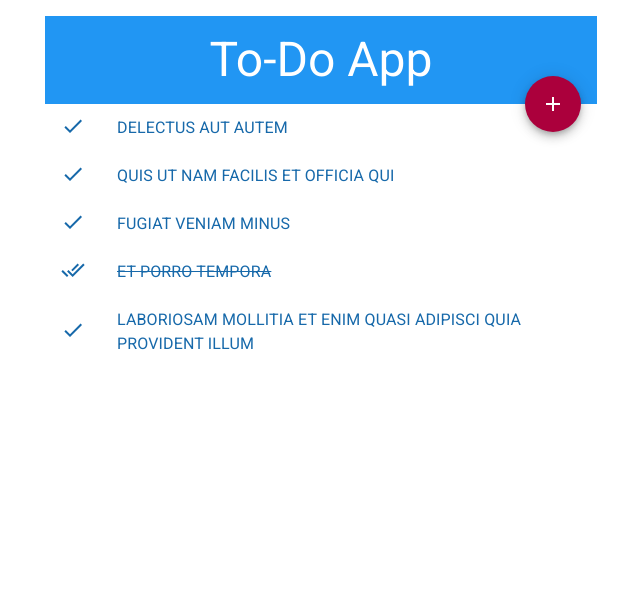
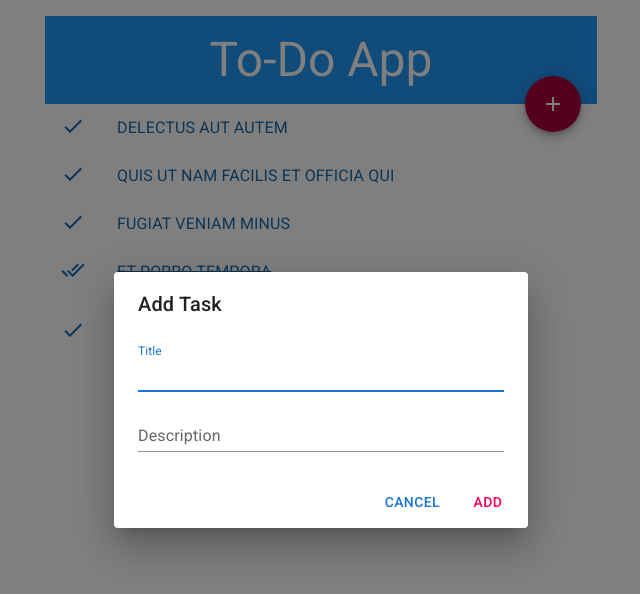
Before and after one commit to nehaniks/to-do, a React (Create React App) app: page / in a window 1280 px wide. Both pictures are taken after a click on the button 872 px from the left and 104 px from the top of the page. Shown: the top 594 px of the page, without its empty margins (319-959 px from the left). Built offline with nearby package versions, Linux system fonts and the light colour scheme; data requests are answered from the project's data file.

Commit message:
add new task

```diff
--- a/src/App.js
+++ b/src/App.js
@@ -1,4 +1,5 @@
 import "./App.css";
+import { useState } from "react";
 
 import TasksList from "./components/tasksList";
 
@@ -6,6 +7,12 @@ import TasksList from "./components/tasksList";
 import Container from "@mui/material/Container";
 import Fab from "@mui/material/Fab";
 import Typography from "@mui/material/Typography";
+import Button from "@mui/material/Button";
+import TextField from "@mui/material/TextField";
+import Dialog from "@mui/material/Dialog";
+import DialogActions from "@mui/material/DialogActions";
+import DialogContent from "@mui/material/DialogContent";
+import DialogTitle from "@mui/material/DialogTitle";
 
 // Material Icons
 import AddIcon from "@mui/icons-material/Add";
@@ -14,6 +21,65 @@ import AddIcon from "@mui/icons-material/Add";
 import { theme, containerStyle, fabStyle } from "./styles/customStyles";
 
 function App() {
+  const [open, setOpen] = useState(false);
+  const [refresh, doRefresh] = useState(0);
+  const [taskId, setTaskId] = useState(0);
+  const [taskTitle, setTaskTitle] = useState("");
+  const [taskDesc, setTaskDesc] = useState("");
+
+  // Open new task form
+  const handleOpen = () => {
+    setOpen(true);
+  };
+
+  // Set task title to value of title text field
+  const handleTitleChange = (event) => {
+    setTaskTitle(event.target.value);
+  };
+
+  // Set task description to value of title text field
+  const handleDescChange = (event) => {
+    setTaskDesc(event.target.value);
+  };
+
+  // Close add new task form
+  const handleClose = () => {
+    setOpen(false);
+  };
+
+  // Cleanup data fields and refresh
+  const cleanup = () => {
+    setTaskTitle("");
+    setTaskDesc("");
+
+    // Refresh tasks list
+    doRefresh(refresh+1);
+  };
+
+  // Add new task to db
+  const handleAdd = async () => {
+    console.log(taskId)
+
+    // Close add new task form
+    setOpen(false);
+
+    // server fetch uri
+    let uri = "http://localhost:3004/todos";
+
+    await fetch(`${uri}/`, {
+      method: "POST",
+      headers: { "Content-Type": "application/json" },
+      body: JSON.stringify({
+        "id": taskId,
+        "title": taskTitle,
+        "description": taskDesc,
+        "completed": false,
+      }), // Toggle task completed or not
+    }).catch((error) => console.log(error)); // Catch error only fetch failure
+
+    cleanup();
+  };
+
   return (
     <div className="App">
       <Container maxWidth="sm" sx={containerStyle}>
@@ -30,12 +96,51 @@ function App() {
           To-Do App
         </Typography>
 
-        <Fab sx={fabStyle} aria-label="add">
+        {/* Add new task button */}
+        <Fab sx={fabStyle} aria-label="add" onClick={handleOpen}>
           <AddIcon />
         </Fab>
 
+        {/* Add new task popup form */}
+        <Dialog open={open} onClose={handleClose}>
+          <DialogTitle>Add Task</DialogTitle>
+          <DialogContent>
+            <TextField
+              autoFocus
+              margin="dense"
+              id="title"
+              label="Title"
+              type="text"
+              fullWidth
+              variant="standard"
+              value={taskTitle}
+              onChange={handleTitleChange}
+            />
+
+            <TextField
+              margin="dense"
+              id="desc"
+              label="Description"
+              type="text"
+              fullWidth
+              variant="standard"
+              value={taskDesc}
+              onChange={handleDescChange}
+            />
+          </DialogContent>
+          <DialogActions>
+            <Button onClick={handleClose}>Cancel</Button>
+            <Button
+              sx={{ color: theme.palette.secondary.main }}
+              onClick={handleAdd}
+            >
+              Add
+            </Button>
+          </DialogActions>
+        </Dialog>
+
         {/* Tasks List Component to retrieve and display all tasks list from data/db.json */}
-        <TasksList />
+        <TasksList refresh={refresh} getId={setTaskId} />
       </Container>
     </div>
   );
--- a/src/components/tasksList.js
+++ b/src/components/tasksList.js
@@ -3,10 +3,10 @@ import { useEffect, useState } from "react";
 import Task from "./task";
 
 // Material UI component
-import CircularProgress from '@mui/material/CircularProgress';
+import CircularProgress from "@mui/material/CircularProgress";
 
 // Functional component to fetch and display all tasks
-export default function TasksList() {
+export default function TasksList(props) {
   const [tasks, setTasks] = useState(null);
   const [loading, setLoading] = useState(true);
 
@@ -27,6 +27,9 @@ export default function TasksList() {
       .then((data) => {
         setTasks(data);
         setLoading(false);
+
+        // Set task id for new task
+        props.getId(tasks[tasks.length - 1].id + 1);
       }) // Set state hook to json data
       .catch((error) => {
         console.log(error);
@@ -37,7 +40,7 @@ export default function TasksList() {
   // Effect hook to make fetch request only once by keeping dependency array empty
   useEffect(() => {
     renderTasks();
-  }, []);
+  }, [props.refresh]);
 
   return (
     <div>
--- a/src/styles/customStyles.js
+++ b/src/styles/customStyles.js
@@ -27,6 +27,7 @@ export const containerStyle = {
 // Add Button style
 export const fabStyle = {
   position: "absolute",
+  "z-index": 10,
   top: 60,
   right: 40,
   color: theme.palette.secondary.contrastText,
```
